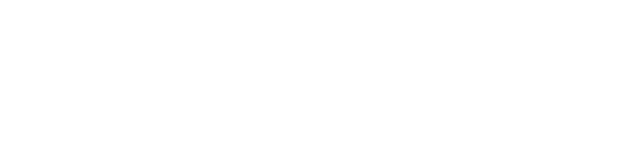
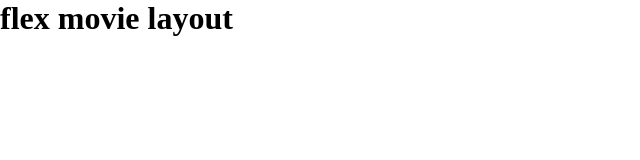
Before and after one commit to madManoj-coder/flex-movies-layout, a plain HTML site: page index.html in a window 1280 px wide. Shown: the whole page, without its empty margins (0-640 px from the left). Drawn offline with Linux system fonts and the light colour scheme.

Commit message:
work on markup

```diff
--- a/index.html
+++ b/index.html
@@ -8,6 +8,6 @@
     <link rel="stylesheet" href="./assets/css/style.css">
 </head>
 <body>
-
+  <h1>flex movie layout</h1>
 </body>
 </html>
```
